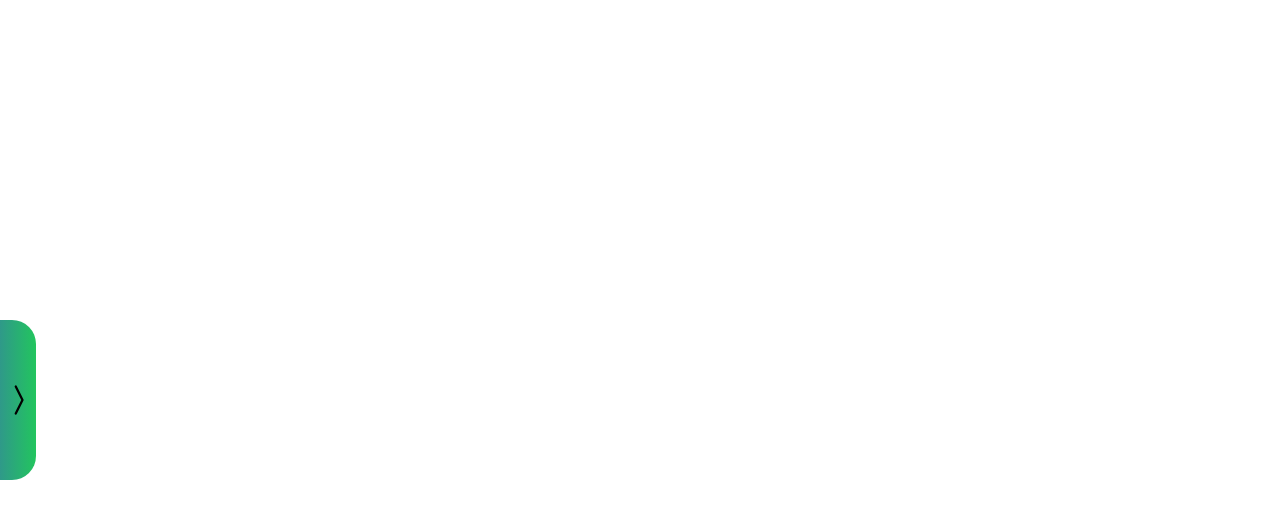
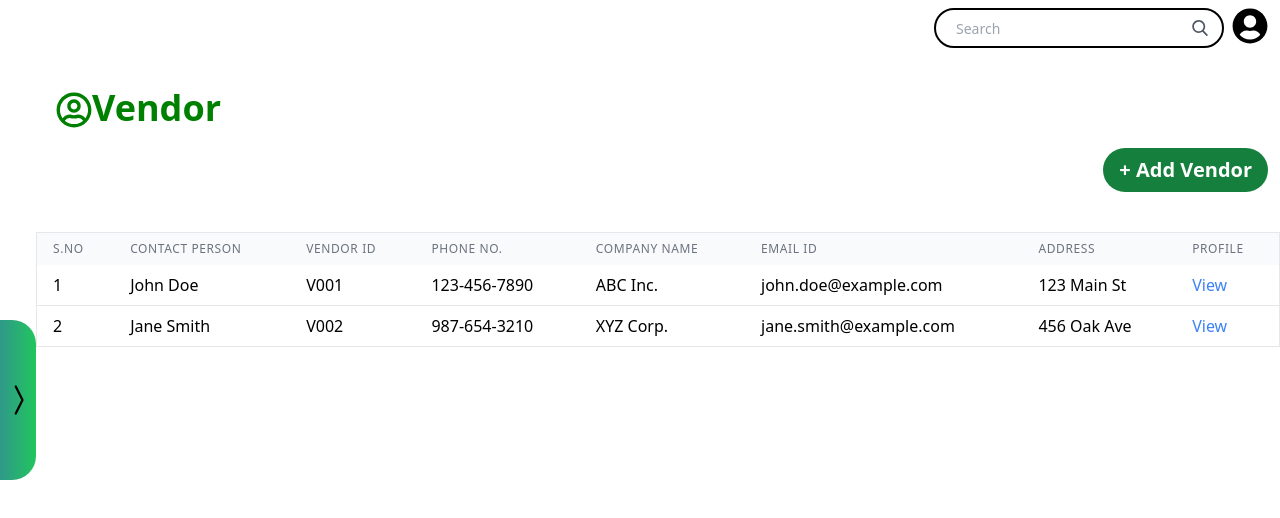
Before and after one commit to rahulkundelwalll/Crap-Cycle-Dashboard, a React (Vite) app: page / in a window 1280 px wide. Shown: the top 518 px of the page. Built offline with nearby package versions, Linux system fonts and the light colour scheme.

Commit message:
Vendor table detail

```diff
--- a/src/App.jsx
+++ b/src/App.jsx
@@ -1,5 +1,6 @@
 import React from 'react'
 import Sidebar from './component/Sidebar'
+import Vendor from './pages/Vendors';
 
 
 
@@ -8,7 +9,8 @@ function App() {
 
   return (
     <>
-      <Sidebar/>
+      {/* <Sidebar/> */}
+      <Vendor/>
     </>
   )
 }
--- a/src/component/Sidebar.jsx
+++ b/src/component/Sidebar.jsx
@@ -6,7 +6,8 @@ import { DiCodepen } from "react-icons/di";
 import { IoExitSharp } from "react-icons/io5";
 import { BsChevronCompactRight, BsChevronCompactLeft } from "react-icons/bs";
 import { GoDotFill } from "react-icons/go";
-export default function Sidebar() {
+
+export default function Sidebar({ children }) {
     const [sideButton, setSideButton] = React.useState(true);
     const [expandUserManagement, setExpandUserManagement] = React.useState(false);
 
@@ -20,10 +21,10 @@ export default function Sidebar() {
         })
     }
     return (
+        <>
+            <div className='flex'>
 
-        <div className='flex h-full'>
-
-            <div className={`ps-10 bg-gradient-to-r from-customTeal  to-green-500 md:w-2/5 h-screen w-3/5 flex flex-col justify-around lg-custom:w-1/5 rounded-e-3xl  shadow-2xl ${sideButton==true ? 'hidden':""}`}>
+                <div className={`ps-10 bg-gradient-to-r from-customTeal  to-green-500 md:w-3/5 h-screen w-3/5 flex flex-col justify-around lg-custom:w-3/12 rounded-e-3xl  shadow-2xl ${sideButton == true ? 'hidden' : ""}`}>
                     <div className='box-border text-center '>
                         <h2 className='box-border  font-bold text-start text-white text-3xl '>Welcome Back,</h2>
                         <h1 className=' text-4xl font-bold text-start text-white'>Pawan Mishra!</h1>
@@ -41,7 +42,7 @@ export default function Sidebar() {
                                     <span className="text-2xl">User Management</span>
                                 </div>
 
-                            <ul className={expandUserManagement==true? `text-white flex flex-col justify-center ms-10 text-xl` :'hidden'} >
+                                <ul className={expandUserManagement == true ? `text-white flex flex-col justify-center ms-10 text-xl` : 'hidden'} >
                                     <li className='hover:text-black'>&#x2022;Vendors</li>
                                     <li className='hover:text-black'>&#x2022;Buyers</li>
                                     <li className='hover:text-black'>&#x2022;Delivery Agent</li>
@@ -69,13 +70,50 @@ export default function Sidebar() {
 
                     </div>
                 </div>
-            <div className={sideButton==true ? "flex justify-start items-center h-screen"  :`self-center flex justify-center`}>
+                <div className={sideButton == true ? "flex justify-start items-center h-screen" : `self-center flex justify-center`}>
 
                     <button className='text-4xl rounded-e-3xl h-40 bg-gradient-to-r from-customTeal to-green-500 shadow-left hover:text-white ' onClick={sideButtonFunction}>
-                {sideButton==true ? <BsChevronCompactRight />:<BsChevronCompactLeft />}
+                        {sideButton == true ? <BsChevronCompactRight /> : <BsChevronCompactLeft />}
                     </button>
                 </div>
+                <div className='w-full'>
+                    <div className='flex '>
 
+                        <div className="item pt-2 mr-0 relative mx-auto text-gray-600 ">
+                            <input
+                                className="border-2 border-black bg-white h-10 px-5 pr-16 rounded-3xl text-sm focus:outline-none"
+                                type="search"
+                                name="search"
+                                placeholder="Search"
+                            />
+                            <button type="submit" className="absolute right-0 top-0 mt-5 mr-4">
+                                <svg
+                                    className="text-gray-600 h-4 w-4 fill-current"
+                                    xmlns="http://www.w3.org/2000/svg"
+                                    xmlnsXlink="http://www.w3.org/1999/xlink"
+                                    version="1.1"
+                                    id="Capa_1"
+                                    x="0px"
+                                    y="0px"
+                                    viewBox="0 0 56.966 56.966"
+                                    style={{ enableBackground: 'new 0 0 56.966 56.966' }}
+                                    xmlSpace="preserve"
+                                    width="512px"
+                                    height="512px"
+                                >
+                                    <path
+                                        d="M55.146,51.887L41.588,37.786c3.486-4.144,5.396-9.358,5.396-14.786c0-12.682-10.318-23-23-23s-23,10.318-23,23  s10.318,23,23,23c4.761,0,9.298-1.436,13.177-4.162l13.661,14.208c0.571,0.593,1.339,0.92,2.162,0.92  c0.779,0,1.518-0.297,2.079-0.837C56.255,54.982,56.293,53.08,55.146,51.887z M23.984,6c9.374,0,17,7.626,17,17s-7.626,17-17,17  s-17-7.626-17-17S14.61,6,23.984,6z"
+                                    />
+                                </svg>
+                            </button>
                         </div>
+                        <div className='w-100 pt-2 ms-2 me-3 '>
+                            <FaUserCircle className='text-4xl ' />
+                        </div>
+                    </div>
+                    {children}
+                </div>
+            </div>
+        </>
     );
 }
--- /dev/null
+++ b/src/pages/Vendors.jsx
@@ -0,0 +1,61 @@
+import React from 'react';
+import Sidebar from './../component/Sidebar';
+import { FaUserCircle, FaRegUserCircle } from "react-icons/fa";
+
+const data = [
+    { id: 1, contactPerson: 'John Doe', vendorId: 'V001', phone: '123-456-7890', companyName: 'ABC Inc.', email: 'john.doe@example.com', address: '123 Main St', profile: 'Link to profile 1' },
+    { id: 2, contactPerson: 'Jane Smith', vendorId: 'V002', phone: '987-654-3210', companyName: 'XYZ Corp.', email: 'jane.smith@example.com', address: '456 Oak Ave', profile: 'Link to profile 2' },
+    // Add more rows as needed
+];
+export default function Vendor() {
+    return (
+        <>
+            <Sidebar>
+
+                <div className='flex items-center text-4xl font-bold mt-10 ms-5'>
+                    <FaRegUserCircle style={{ color: 'green' }} className='text-4xl items-center mt-1 ' />
+                    <h1 style={{ color: 'green' }}>{"Vendor "}</h1>
+                </div>
+                <div className='flex justify-end text-xl font-bold mt-5 '>
+                    <button class=" bg-green-700 hover:bg-green-500 text-white font-bold py-2 px-4 rounded-3xl me-3">
+                        + Add Vendor
+                    </button>
+                </div>
+                <div className="mx-auto pt-10 container w-sreen ">
+                    <table className="min-w-full bg-white border border-gray-200">
+                        <thead className="bg-gray-50">
+                            <tr>
+                                <th className="py-2 px-4 text-left text-xs font-medium text-gray-500 uppercase tracking-wider">S.no</th>
+                                <th className="py-2 px-4 text-left text-xs font-medium text-gray-500 uppercase tracking-wider">Contact Person</th>
+                                <th className="py-2 px-4 text-left text-xs font-medium text-gray-500 uppercase tracking-wider">Vendor ID</th>
+                                <th className="py-2 px-4 text-left text-xs font-medium text-gray-500 uppercase tracking-wider">Phone No.</th>
+                                <th className="py-2 px-4 text-left text-xs font-medium text-gray-500 uppercase tracking-wider">Company Name</th>
+                                <th className="py-2 px-4 text-left text-xs font-medium text-gray-500 uppercase tracking-wider">Email ID</th>
+                                <th className="py-2 px-4 text-left text-xs font-medium text-gray-500 uppercase tracking-wider">Address</th>
+                                <th className="py-2 px-4 text-left text-xs font-medium text-gray-500 uppercase tracking-wider">Profile</th>
+                            </tr>
+                        </thead>
+                        <tbody className="divide-y divide-gray-200">
+                            {data.map((row, index) => (
+                                <tr key={index} className="hover:bg-gray-50">
+                                    <td className="py-2 px-4">{index + 1}</td>
+                                    <td className="py-2 px-4">{row.contactPerson}</td>
+                                    <td className="py-2 px-4">{row.vendorId}</td>
+                                    <td className="py-2 px-4">{row.phone}</td>
+                                    <td className="py-2 px-4">{row.companyName}</td>
+                                    <td className="py-2 px-4">{row.email}</td>
+                                    <td className="py-2 px-4">{row.address}</td>
+                                    <td className="py-2 px-4">
+                                        <button className="text-blue-500 hover:underline" onClick={() => window.open(row.profile, '_blank')}>
+                                            View
+                                        </button>
+                                    </td>
+                                </tr>
+                            ))}
+                        </tbody>
+                    </table>
+                </div>
+            </Sidebar>
+        </>
+    )
+}
```
Lines whose indentation alone changed are shown as unchanged.
